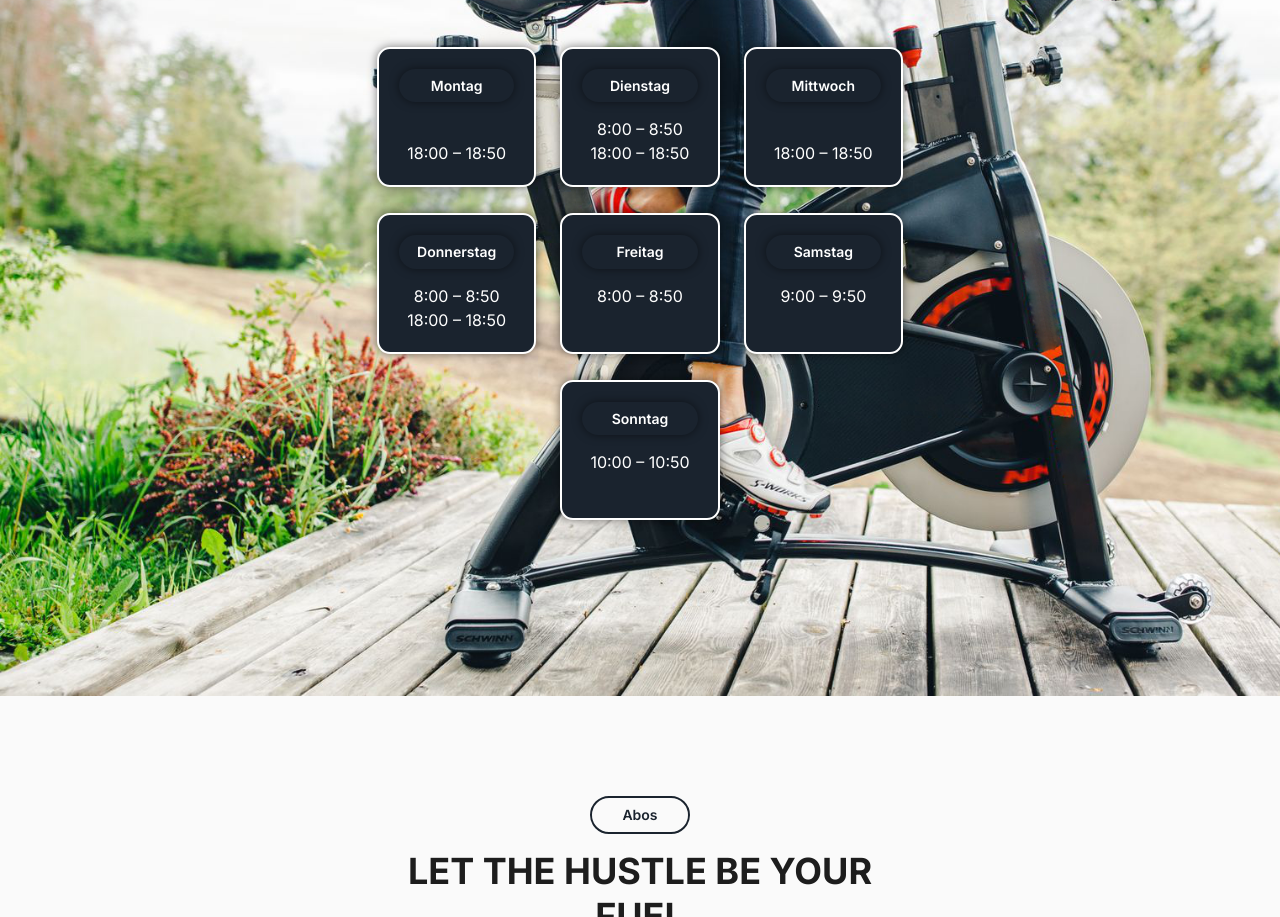
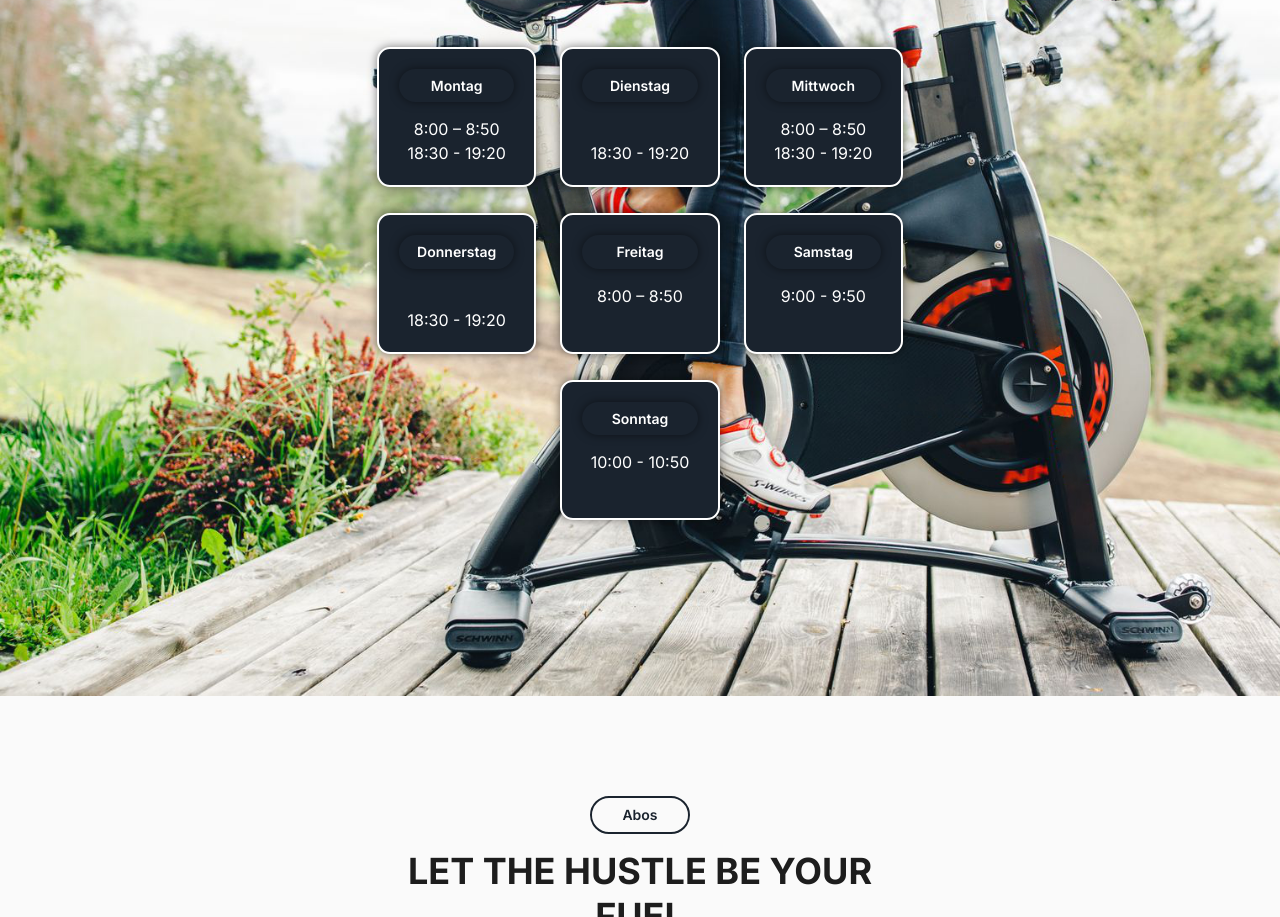
Before and after one commit to rawandnf/nadam-movement, a plain HTML site: page index.html in a window 1280 px wide. Shown: the part 3241-4158 px from the top of the page. Drawn offline with Linux system fonts and the light colour scheme.

Commit message:
update schedule

```diff
--- a/index.html
+++ b/index.html
@@ -453,8 +453,10 @@
                   <div class="stundenplan-table">
                     <div class="table-head">
                       <h6 class="title">Montag</h6>
-                      <p><br></p>
-                      <p>18:00 – 18:50</p>
+                      <!-- <p><br></p> -->
+                      <p>8:00 – 8:50</p>
+                      <p>18:30 - 19:20</p>
+                      <!-- <p><br></p> -->
                     </div>
                   </div>
                 </div>
@@ -462,8 +464,10 @@
                   <div class="stundenplan-table">
                     <div class="table-head">
                       <h6 class="title">Dienstag</h6>
-                      <p>8:00 – 8:50</p>
-                      <p>18:00 – 18:50</p>
+                      <p><br></p>
+                      <!-- <p>8:00 – 8:50</p> -->
+                      <p>18:30 - 19:20</p>
+                      <!-- <p><br></p> -->
                     </div>
                   </div>
                 </div>
@@ -471,8 +475,10 @@
                   <div class="stundenplan-table">
                     <div class="table-head">
                       <h6 class="title">Mittwoch</h6>
-                      <p><br></p>
-                      <p>18:00 – 18:50</p>
+                      <!-- <p><br></p> -->
+                      <p>8:00 – 8:50</p>
+                      <p>18:30 - 19:20</p>
+                      <!-- <p><br></p> -->
                     </div>
                   </div>
                 </div>
@@ -480,8 +486,10 @@
                   <div class="stundenplan-table">
                     <div class="table-head">
                       <h6 class="title">Donnerstag</h6>
-                      <p>8:00 – 8:50</p>
-                      <p>18:00 – 18:50</p>
+                      <p><br></p>
+                      <!-- <p>8:00 – 8:50</p> -->
+                      <p>18:30 - 19:20</p>
+                      <!-- <p><br></p> -->
                     </div>
                   </div>
                 </div>
@@ -489,7 +497,9 @@
                   <div class="stundenplan-table">
                     <div class="table-head">
                       <h6 class="title">Freitag</h6>
+                      <!-- <p><br></p> -->
                       <p>8:00 – 8:50</p>
+                      <!-- <p>18:30 - 19:20</p> -->
                       <p><br></p>
                     </div>
                   </div>
@@ -498,7 +508,9 @@
                   <div class="stundenplan-table">
                     <div class="table-head">
                       <h6 class="title">Samstag</h6>
-                      <p>9:00 – 9:50</p>
+                      <!-- <p><br></p> -->
+                      <p>9:00 - 9:50</p>
+                      <!-- <p>18:30 - 19:20</p> -->
                       <p><br></p>
                     </div>
                   </div>
@@ -507,7 +519,9 @@
                   <div class="stundenplan-table">
                     <div class="table-head">
                       <h6 class="title">Sonntag</h6>
-                      <p>10:00 – 10:50</p>
+                      <!-- <p><br></p> -->
+                      <p>10:00 - 10:50</p>
+                      <!-- <p>18:30 - 19:20</p> -->
                       <p><br></p>
                     </div>
                   </div>
```
